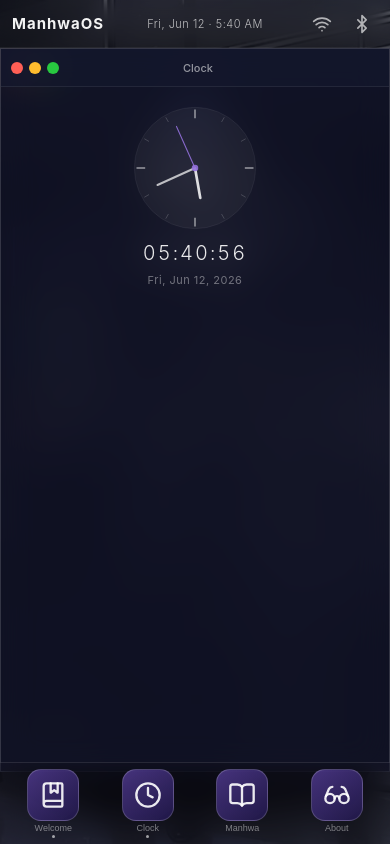
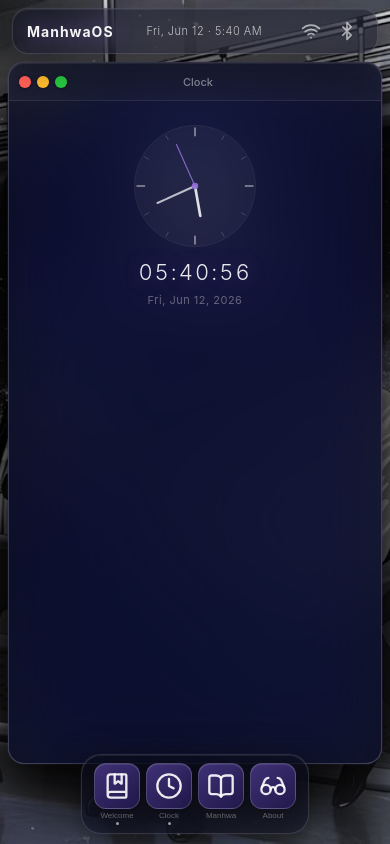
Before and after one commit to Maxwell7779/ManhwaOS, a React (Vite) app: page / in a window 390 px wide. Built offline with nearby package versions, Linux system fonts and the light colour scheme.

Commit message:
your message

```diff
--- a/src/App.css
+++ b/src/App.css
@@ -7,7 +7,7 @@
   font-family: "Inter", system-ui, sans-serif;
 }
 
-/* wallpaper */
+/* ── WALLPAPER ── */
 .wallpaper {
   position: fixed;
   top: 0;
@@ -29,41 +29,49 @@
   flex-shrink: 0;
 }
 
-/* overlay */
+/* ── WALLPAPER OVERLAY ── */
 .wallpaper-overlay {
   position: absolute;
   inset: 0;
   background: linear-gradient(
     180deg,
-    rgba(5, 10, 25, 0.25) 0%,
-    rgba(5, 10, 25, 0.05) 40%,
-    rgba(5, 10, 25, 0.35) 100%
+    rgba(5, 10, 25, 0.15) 0%,
+    rgba(5, 10, 25, 0) 40%,
+    rgba(5, 10, 25, 0.25) 100%
   );
   z-index: 0;
 }
 
-/* taskbar*/
+/* ── TASKBAR — floating island ── */
 .taskbar {
   position: absolute;
-  top: 0;
-  left: 0;
-  right: 0;
+  top: 12px;
+  left: 50%;
+  transform: translateX(-50%);
+  width: calc(100% - 48px);
+  max-width: 900px;
   height: 52px;
-  background: rgba(10, 12, 25, 0.45);
-  backdrop-filter: blur(10px);
-  -webkit-backdrop-filter: blur(10px);
+  background: rgba(10, 12, 30, 0.45);
+  backdrop-filter: blur(28px) saturate(180%);
+  -webkit-backdrop-filter: blur(28px) saturate(180%);
+  border: 0.5px solid rgba(255, 255, 255, 0.13);
+  border-radius: 20px;
   display: flex;
   align-items: center;
   justify-content: space-between;
-  padding: 0 16px;
+  padding: 0 20px;
   z-index: 9999;
-  border-bottom: 0.5px solid rgba(255, 255, 255, 0.06);
+  box-shadow:
+    0 8px 32px rgba(0, 0, 0, 0.45),
+    0 1px 0 rgba(255, 255, 255, 0.07) inset,
+    0 0 0 0.5px rgba(147, 112, 219, 0.12);
 }
 .taskbar-logo {
-  font-size: 18px;
+  font-size: 16px;
   font-weight: 700;
   color: rgba(255, 255, 255, 0.95);
   letter-spacing: 1px;
+  text-shadow: 0 0 20px rgba(147, 112, 219, 0.6);
 }
 .taskbar-clock {
   font-size: 13px;
@@ -74,43 +82,47 @@
 .taskbar-icons {
   display: flex;
   align-items: center;
-  gap: 8px;
+  gap: 4px;
 }
 
-/* desktop */
+/* ── DESKTOP ── */
 .desktop {
   position: absolute;
   inset: 0;
   z-index: 1;
 }
 
-/* window */
+/* ── WINDOW — glassmorphism ── */
 .os-window {
   position: absolute;
   display: flex;
   flex-direction: column;
-  background: rgba(15, 18, 35, 0.55);
-  backdrop-filter: blur(18px);
-  -webkit-backdrop-filter: blur(18px);
-  border: 0.5px solid rgba(255, 255, 255, 0.12);
-  border-radius: 12px;
+  background: rgba(12, 15, 35, 0.45);
+  backdrop-filter: blur(32px) saturate(160%);
+  -webkit-backdrop-filter: blur(32px) saturate(160%);
+  border: 0.5px solid rgba(255, 255, 255, 0.14);
+  border-radius: 16px;
   overflow: hidden;
   min-width: 220px;
   min-height: 160px;
-  box-shadow: 0 24px 80px rgba(0, 0, 0, 0.7);
+  box-shadow:
+    0 24px 64px rgba(0, 0, 0, 0.55),
+    0 1px 0 rgba(255, 255, 255, 0.08) inset,
+    0 0 0 0.5px rgba(147, 112, 219, 0.1);
 }
 
-/* Titlebarr  */
+/* ── TITLEBAR ── */
 .win-titlebar {
   height: 38px;
   min-height: 38px;
-  background: rgba(20, 24, 45, 0.7);
+  background: rgba(255, 255, 255, 0.04);
   display: flex;
   align-items: center;
   padding: 0 10px;
   cursor: move;
   border-bottom: 0.5px solid rgba(255, 255, 255, 0.07);
   flex-shrink: 0;
+  backdrop-filter: blur(10px);
 }
 .win-btns {
   display: flex;
@@ -126,6 +138,7 @@
   transition:
     transform 0.15s,
     filter 0.15s;
+  box-shadow: 0 1px 3px rgba(0, 0, 0, 0.3);
 }
 .win-btn:hover {
   transform: scale(1.3);
@@ -145,7 +158,7 @@
   text-align: center;
   font-size: 11px;
   font-weight: 500;
-  color: rgba(255, 255, 255, 0.55);
+  color: rgba(255, 255, 255, 0.45);
   pointer-events: none;
   margin-right: 42px;
 }
@@ -158,7 +171,7 @@
   width: 4px;
 }
 .win-body::-webkit-scrollbar-thumb {
-  background: rgba(255, 255, 255, 0.15);
+  background: rgba(255, 255, 255, 0.12);
   border-radius: 3px;
 }
 .win-resize {
@@ -176,22 +189,28 @@
   );
 }
 
-/* DOCK */
+/* ── DOCK — floating island ── */
 .dock {
   position: fixed;
-  bottom: 0;
-  left: 0;
-  right: 0;
+  bottom: 14px;
+  left: 50%;
+  transform: translateX(-50%);
+  width: auto;
   display: flex;
   align-items: center;
   justify-content: center;
   gap: 8px;
-  background: rgba(20, 20, 40, 0.3);
-  backdrop-filter: blur(12px);
-  -webkit-backdrop-filter: blur(12px);
-  border-top: 0.5px solid rgba(255, 255, 255, 0.1);
-  padding: 6px 12px;
+  background: rgba(12, 14, 32, 0.5);
+  backdrop-filter: blur(32px) saturate(180%);
+  -webkit-backdrop-filter: blur(32px) saturate(180%);
+  border: 0.5px solid rgba(255, 255, 255, 0.13);
+  border-radius: 24px;
+  padding: 10px 16px;
   z-index: 9999;
+  box-shadow:
+    0 8px 32px rgba(0, 0, 0, 0.5),
+    0 1px 0 rgba(255, 255, 255, 0.08) inset,
+    0 0 0 0.5px rgba(147, 112, 219, 0.12);
 }
 .dock-icon {
   display: flex;
@@ -213,18 +232,25 @@
   transition: transform 0.2s cubic-bezier(0.34, 1.56, 0.64, 1);
   background: linear-gradient(
     145deg,
-    rgba(90, 65, 160, 0.75),
-    rgba(35, 25, 80, 0.85)
+    rgba(100, 75, 180, 0.6),
+    rgba(40, 28, 90, 0.75)
   );
   border: 0.5px solid rgba(255, 255, 255, 0.18);
   color: rgba(255, 255, 255, 0.9);
+  box-shadow:
+    0 4px 16px rgba(0, 0, 0, 0.35),
+    0 1px 0 rgba(255, 255, 255, 0.1) inset;
+  backdrop-filter: blur(8px);
 }
 .dock-icon:hover .dock-icon-inner {
-  transform: translateY(-8px) scale(1.18);
+  transform: translateY(-10px) scale(1.18);
+  box-shadow:
+    0 12px 28px rgba(147, 112, 219, 0.35),
+    0 1px 0 rgba(255, 255, 255, 0.15) inset;
 }
 .dock-icon-label {
   font-size: 9px;
-  color: rgba(255, 255, 255, 0.45);
+  color: rgba(255, 255, 255, 0.4);
   pointer-events: none;
 }
 .dock-dot {
@@ -237,7 +263,7 @@
   visibility: hidden;
 }
 
-/* wc app */
+/* ── WELCOME APP ── */
 .welcome-app {
   padding: 20px 16px;
   display: flex;
@@ -263,22 +289,23 @@
 }
 .welcome-quote {
   padding: 10px 14px;
-  background: rgba(255, 255, 255, 0.04);
+  background: rgba(147, 112, 219, 0.07);
   border-left: 2px solid rgba(147, 112, 219, 0.6);
-  border-radius: 0 6px 6px 0;
+  border-radius: 0 8px 8px 0;
   font-size: 11px;
   font-style: italic;
-  color: rgba(200, 180, 255, 0.7);
+  color: rgba(200, 180, 255, 0.75);
   line-height: 1.6;
   text-align: left;
   width: 100%;
+  backdrop-filter: blur(8px);
 }
 .welcome-quote span {
   display: block;
   margin-top: 6px;
   font-style: normal;
   font-size: 10px;
-  color: rgba(200, 180, 255, 0.45);
+  color: rgba(200, 180, 255, 0.4);
 }
 .welcome-links {
   display: flex;
@@ -292,24 +319,27 @@
   justify-content: space-between;
   padding: 9px 12px;
   background: rgba(255, 255, 255, 0.04);
-  border: 0.5px solid rgba(255, 255, 255, 0.1);
-  border-radius: 8px;
+  border: 0.5px solid rgba(255, 255, 255, 0.09);
+  border-radius: 10px;
   color: rgba(255, 255, 255, 0.8);
   font-size: 12px;
   text-decoration: none;
   transition:
     background 0.15s,
-    border-color 0.15s;
+    border-color 0.15s,
+    transform 0.1s;
+  backdrop-filter: blur(8px);
 }
 .welcome-link:hover {
-  background: rgba(255, 255, 255, 0.09);
-  border-color: rgba(147, 112, 219, 0.4);
+  background: rgba(147, 112, 219, 0.12);
+  border-color: rgba(147, 112, 219, 0.35);
+  transform: translateX(2px);
 }
 .welcome-link .arrow {
   color: rgba(147, 112, 219, 0.8);
 }
 
-/* timeapp */
+/* ── CLOCK APP ── */
 .clock-app {
   padding: 20px;
   display: flex;
@@ -323,23 +353,24 @@
   color: rgba(255, 255, 255, 0.9);
   letter-spacing: 2px;
   font-variant-numeric: tabular-nums;
+  text-shadow: 0 0 20px rgba(147, 112, 219, 0.4);
 }
 .clock-date {
   font-size: 11px;
-  color: rgba(255, 255, 255, 0.4);
+  color: rgba(255, 255, 255, 0.35);
   letter-spacing: 0.5px;
 }
 
-/* manhwa app */
+/* ── MANHWA APP ── */
 .manhwa-app {
   padding: 16px;
 }
 .manhwa-app h2 {
   font-size: 12px;
   font-weight: 400;
-  color: rgba(255, 255, 255, 0.5);
+  color: rgba(255, 255, 255, 0.4);
   margin-bottom: 10px;
-  letter-spacing: 0.5px;
+  letter-spacing: 1px;
   text-transform: uppercase;
 }
 .manhwa-grid {
@@ -353,18 +384,20 @@
   gap: 8px;
   padding: 10px 12px;
   background: rgba(255, 255, 255, 0.04);
-  border: 0.5px solid rgba(255, 255, 255, 0.09);
-  border-radius: 8px;
+  border: 0.5px solid rgba(255, 255, 255, 0.08);
+  border-radius: 10px;
   text-decoration: none;
   transition:
     background 0.15s,
     border-color 0.15s,
     transform 0.1s;
+  backdrop-filter: blur(8px);
 }
 .manhwa-card:hover {
-  background: rgba(255, 255, 255, 0.09);
+  background: rgba(147, 112, 219, 0.12);
   border-color: rgba(147, 112, 219, 0.3);
-  transform: translateY(-1px);
+  transform: translateY(-2px);
+  box-shadow: 0 8px 20px rgba(147, 112, 219, 0.15);
 }
 .manhwa-icon {
   font-size: 18px;
@@ -381,11 +414,11 @@
 .manhwa-note {
   margin-top: 10px;
   font-size: 10px;
-  color: rgba(255, 255, 255, 0.25);
+  color: rgba(255, 255, 255, 0.2);
   line-height: 1.5;
 }
 
-/* ABOUT APP */
+/* ── ABOUT APP ── */
 .about-app {
   padding: 20px;
   display: flex;
@@ -399,22 +432,23 @@
 }
 .about-badge {
   display: inline-block;
-  padding: 3px 8px;
-  background: rgba(147, 112, 219, 0.15);
+  padding: 3px 10px;
+  background: rgba(147, 112, 219, 0.12);
   border: 0.5px solid rgba(147, 112, 219, 0.3);
   border-radius: 20px;
   font-size: 10px;
   color: rgba(200, 180, 255, 0.8);
   width: fit-content;
+  backdrop-filter: blur(8px);
 }
 .about-app p {
   font-size: 12px;
-  color: rgba(255, 255, 255, 0.5);
+  color: rgba(255, 255, 255, 0.45);
   line-height: 1.7;
 }
 .about-small {
   font-size: 10px !important;
-  color: rgba(255, 255, 255, 0.25) !important;
+  color: rgba(255, 255, 255, 0.2) !important;
 }
 
 /* ── TASKBAR ICON BUTTONS ── */
@@ -422,20 +456,21 @@
   background: none;
   border: none;
   cursor: pointer;
-  color: rgba(255, 255, 255, 0.65);
+  color: rgba(255, 255, 255, 0.6);
   display: flex;
   align-items: center;
   justify-content: center;
   padding: 6px;
-  border-radius: 8px;
+  border-radius: 10px;
   transition:
     background 0.15s,
     color 0.15s;
 }
 .tb-icon-btn:hover,
 .tb-icon-btn.active {
-  background: rgba(147, 112, 219, 0.25);
+  background: rgba(147, 112, 219, 0.2);
   color: rgba(255, 255, 255, 0.95);
+  box-shadow: 0 0 12px rgba(147, 112, 219, 0.2);
 }
 
 /* ── DROPDOWNS ── */
@@ -444,16 +479,18 @@
 }
 .tb-dropdown {
   position: absolute;
-  top: calc(100% + 8px);
+  top: calc(100% + 10px);
   right: 0;
   width: 260px;
-  background: rgba(15, 18, 40, 0.95);
-  backdrop-filter: blur(24px);
-  -webkit-backdrop-filter: blur(24px);
+  background: rgba(10, 12, 32, 0.75);
+  backdrop-filter: blur(32px) saturate(180%);
+  -webkit-backdrop-filter: blur(32px) saturate(180%);
   border: 0.5px solid rgba(255, 255, 255, 0.12);
-  border-radius: 12px;
+  border-radius: 16px;
   padding: 12px 0 8px;
-  box-shadow: 0 16px 48px rgba(0, 0, 0, 0.6);
+  box-shadow:
+    0 20px 60px rgba(0, 0, 0, 0.6),
+    0 1px 0 rgba(255, 255, 255, 0.07) inset;
   z-index: 99999;
 }
 .tb-dropdown-header {
@@ -464,12 +501,12 @@
   font-weight: 600;
   color: rgba(255, 255, 255, 0.85);
   padding: 0 14px 10px;
-  border-bottom: 0.5px solid rgba(255, 255, 255, 0.07);
+  border-bottom: 0.5px solid rgba(255, 255, 255, 0.06);
   margin-bottom: 6px;
 }
 .tb-dropdown-section-label {
   font-size: 10px;
-  color: rgba(255, 255, 255, 0.3);
+  color: rgba(255, 255, 255, 0.25);
   letter-spacing: 0.8px;
   padding: 4px 14px 6px;
 }
@@ -482,13 +519,13 @@
   background: none;
   border: none;
   cursor: pointer;
-  color: rgba(255, 255, 255, 0.75);
-  font-size: 13px;
+  color: rgba(255, 255, 255, 0.7);
+  font-size: 12px;
   transition: background 0.12s;
   text-align: left;
 }
 .tb-network-row:hover {
-  background: rgba(255, 255, 255, 0.06);
+  background: rgba(255, 255, 255, 0.05);
 }
 .tb-network-row.connected {
   color: rgba(147, 112, 219, 1);
@@ -508,7 +545,7 @@
   padding-top: 8px;
 }
 
-/* BLUETOOTH PLAYER */
+/* ── BLUETOOTH PLAYER ── */
 .tb-dropdown-bt {
   width: 260px;
 }
@@ -523,11 +560,11 @@
 }
 .tb-track-sub {
   font-size: 11px;
-  color: rgba(200, 180, 255, 0.45);
+  color: rgba(200, 180, 255, 0.4);
   margin-top: 3px;
 }
 
-/* PROGRESS BAR */
+/* ── PROGRESS BAR ── */
 .tb-progress-wrap {
   padding: 8px 14px 2px;
   cursor: pointer;
@@ -535,7 +572,7 @@
 .tb-progress-bg {
   position: relative;
   height: 4px;
-  background: rgba(255, 255, 255, 0.1);
+  background: rgba(255, 255, 255, 0.08);
   border-radius: 2px;
   overflow: visible;
 }
@@ -558,7 +595,7 @@
   height: 12px;
   border-radius: 50%;
   background: white;
-  box-shadow: 0 0 4px rgba(147, 112, 219, 0.8);
+  box-shadow: 0 0 8px rgba(147, 112, 219, 0.9);
   pointer-events: none;
   transition: left 0.1s linear;
 }
@@ -567,9 +604,8 @@
   justify-content: space-between;
   padding: 4px 14px 0;
   font-size: 10px;
-  color: rgba(255, 255, 255, 0.3);
+  color: rgba(255, 255, 255, 0.25);
 }
-
 .tb-player-controls {
   display: flex;
   align-items: center;
@@ -578,7 +614,7 @@
   padding: 10px 0 6px;
 }
 .tb-ctrl-btn {
-  background: rgba(255, 255, 255, 0.06);
+  background: rgba(255, 255, 255, 0.05);
   border: 0.5px solid rgba(255, 255, 255, 0.1);
   border-radius: 50%;
   width: 34px;
@@ -589,19 +625,23 @@
   display: flex;
   align-items: center;
   justify-content: center;
-  transition: background 0.15s;
+  transition:
+    background 0.15s,
+    box-shadow 0.15s;
 }
 .tb-ctrl-btn:hover {
-  background: rgba(147, 112, 219, 0.3);
+  background: rgba(147, 112, 219, 0.25);
+  box-shadow: 0 0 12px rgba(147, 112, 219, 0.3);
 }
 .tb-play-btn {
   width: 42px;
   height: 42px;
   font-size: 16px;
-  background: rgba(147, 112, 219, 0.4);
+  background: rgba(147, 112, 219, 0.35);
+  box-shadow: 0 4px 16px rgba(147, 112, 219, 0.3);
 }
 .tb-track-list {
-  border-top: 0.5px solid rgba(255, 255, 255, 0.07);
+  border-top: 0.5px solid rgba(255, 255, 255, 0.06);
   margin-top: 4px;
   padding-top: 4px;
 }
@@ -611,7 +651,7 @@
   background: none;
   border: none;
   cursor: pointer;
-  color: rgba(255, 255, 255, 0.55);
+  color: rgba(255, 255, 255, 0.5);
   font-size: 12px;
   text-align: left;
   transition:
@@ -622,7 +662,7 @@
   text-overflow: ellipsis;
 }
 .tb-track-row:hover {
-  background: rgba(255, 255, 255, 0.05);
+  background: rgba(255, 255, 255, 0.04);
   color: rgba(255, 255, 255, 0.85);
 }
 .tb-track-row.active {
@@ -630,29 +670,31 @@
 }
 
 /* ════════════════════════════════════════
-   MOBILE RESPONSIVE part of ma code
-   ════════════════════════════════════════*/
+   MOBILE RESPONSIVE (≤ 600px)
+   ════════════════════════════════════════ */
 @media (max-width: 600px) {
-  /* taskbar */
   .taskbar {
-    height: 48px;
-    padding: 0 12px;
+    top: 8px;
+    width: calc(100% - 24px);
+    height: 46px;
+    padding: 0 14px;
+    border-radius: 16px;
   }
   .taskbar-logo {
-    font-size: 15px;
+    font-size: 14px;
   }
   .taskbar-clock {
     font-size: 11px;
   }
 
-  /* windows for full screen on mobile */
   .os-window {
     position: fixed !important;
-    left: 0 !important;
-    top: 48px !important;
-    width: 100vw !important;
-    height: calc(100vh - 48px - 72px) !important;
-    border-radius: 0;
+    left: 8px !important;
+    right: 8px !important;
+    top: 62px !important;
+    width: calc(100vw - 16px) !important;
+    height: calc(100vh - 62px - 80px) !important;
+    border-radius: 16px;
     min-width: unset;
     min-height: unset;
     z-index: 500 !important;
@@ -665,52 +707,32 @@
   }
 
   .dock {
-    padding: 6px 8px;
-    gap: 4px;
-    justify-content: space-around;
+    bottom: 10px;
+    padding: 8px 12px;
+    gap: 6px;
+    border-radius: 20px;
   }
   .dock-icon-inner {
-    width: 52px;
-    height: 52px;
-    border-radius: 14px;
+    width: 46px;
+    height: 46px;
+    border-radius: 12px;
   }
   .dock-icon-label {
-    font-size: 9px;
+    font-size: 8px;
   }
 
   .tb-dropdown {
     position: fixed;
-    top: 48px;
-    right: 0;
-    left: 0;
-    width: 100vw;
-    border-radius: 0 0 12px 12px;
-    max-height: calc(100vh - 48px - 72px);
+    top: 62px;
+    right: 8px;
+    left: 8px;
+    width: calc(100vw - 16px);
+    border-radius: 16px;
+    max-height: calc(100vh - 62px - 80px);
     overflow-y: auto;
   }
 
-  /* app content scaling */
-  .welcome-app {
-    padding: 16px 12px;
-    gap: 8px;
-  }
-  .welcome-app h2 {
-    font-size: 16px;
-  }
-  .clock-app {
-    padding: 16px;
-  }
-  .clock-digital {
-    font-size: 20px;
-  }
-  .manhwa-app {
-    padding: 12px;
-  }
   .manhwa-grid {
     grid-template-columns: 1fr;
-    gap: 6px;
-  }
-  .about-app {
-    padding: 16px;
   }
 }
```
